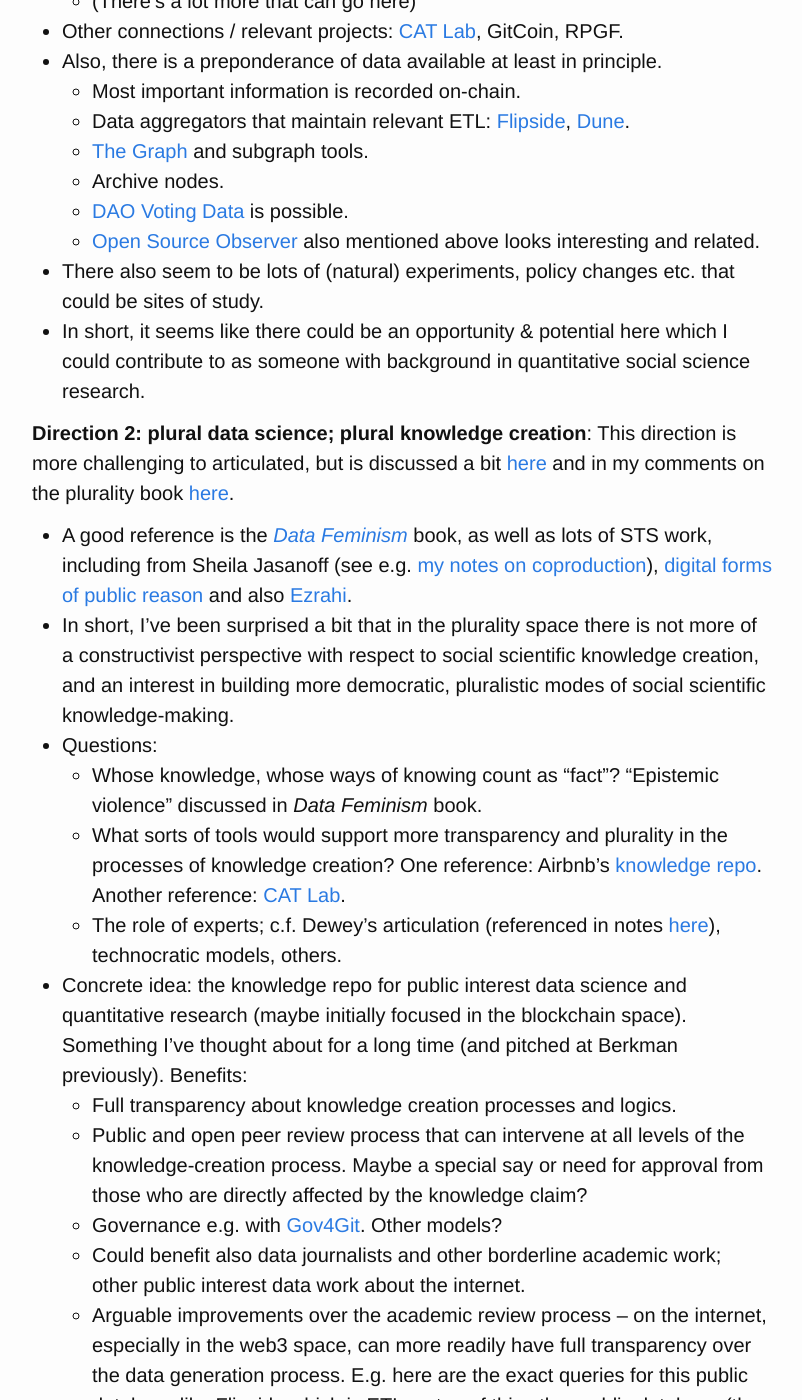
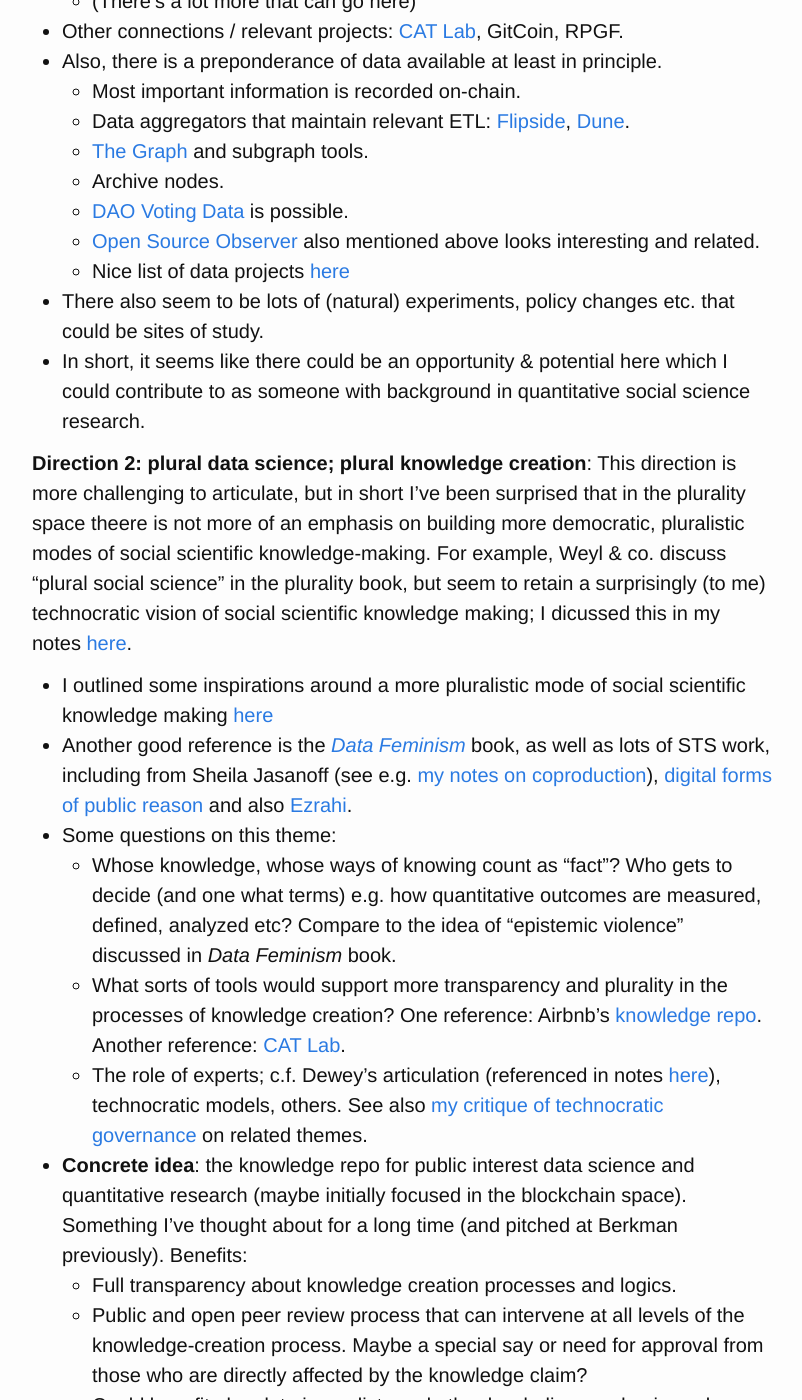
Before and after one commit to Fossj117/fossj117.github.io, a Jekyll site: the page built from _posts/2024-01-17-brainstorming-plurality-directions.md, in a window 1280 px wide and 1400 px high, scrolled down 1023 px. Shown: the whole window, without its empty margins (238-1040 px from the left). Built offline with Jekyll 4.4.1, drawn with Linux system fonts in a browser that asks for light colours; a script that is not in the unit is left out; some of the changed text lies outside the part shown.

Commit message:
tweaks to plurality directions

```diff
--- a/_posts/2024-01-17-brainstorming-plurality-directions.md
+++ b/_posts/2024-01-17-brainstorming-plurality-directions.md
@@ -29,22 +29,23 @@
     * Archive nodes.
     * [DAO Voting Data](https://github.com/kishorevasan/voting_games) is possible.
     * [Open Source Observer](https://www.opensource.observer/) also mentioned above looks interesting and related.
+    * Nice list of data projects [here](https://www.primodata.org/blockchain-data)
 * There also seem to be lots of (natural) experiments, policy changes etc. that could be sites of study.
 * In short, it seems like there could be an opportunity & potential here which I could contribute to as someone with background in quantitative social science research.
 
-**Direction 2: plural data science; plural knowledge creation**: This direction is more challenging to articulated, but is discussed a bit [here](https://jeffreyfossett.com/2023/10/25/brainstorm-on-plurality-and-quant-social-science.html) and in my comments on the plurality book [here](https://jeffreyfossett.com/2023/12/27/notes-on-plurality-book.html#section-3).
-* A good reference is the [*Data Feminism*](https://data-feminism.mitpress.mit.edu/) book, as well as lots of STS work, including from Sheila Jasanoff (see e.g. [my notes on coproduction](https://jeffreyfossett.com/2021/09/21/notes-on-coproduction.html)), [digital forms of public reason](https://jeffreyfossett.com/2020/02/20/sts-public-reason.html) and also [Ezrahi](https://www.amazon.com/Descent-Icarus-Transformation-Contemporary-Democracy/dp/067419828X).
-* In short, I've been surprised a bit that in the plurality space there is not more of a constructivist perspective with respect to social scientific knowledge creation, and an interest in building more democratic, pluralistic modes of social scientific knowledge-making.
-* Questions:
-    * Whose knowledge, whose ways of knowing count as "fact"? "Epistemic violence" discussed in *Data Feminism* book.
+**Direction 2: plural data science; plural knowledge creation**: This direction is more challenging to articulate, but in short I've been surprised that in the plurality space theere is not more of an emphasis on building  more democratic, pluralistic modes of social scientific knowledge-making. For example, Weyl & co. discuss "plural social science" in the plurality book, but seem to retain a surprisingly (to me) technocratic vision of social scientific knowledge making; I dicussed this in my notes [here](https://jeffreyfossett.com/2023/12/27/notes-on-plurality-book.html#section-3).
+* I outlined some inspirations around a more pluralistic mode of social scientific knowledge making [here](https://jeffreyfossett.com/2023/10/25/brainstorm-on-plurality-and-quant-social-science.html)
+* Another good reference is the [*Data Feminism*](https://data-feminism.mitpress.mit.edu/) book, as well as lots of STS work, including from Sheila Jasanoff (see e.g. [my notes on coproduction](https://jeffreyfossett.com/2021/09/21/notes-on-coproduction.html)), [digital forms of public reason](https://jeffreyfossett.com/2020/02/20/sts-public-reason.html) and also [Ezrahi](https://www.amazon.com/Descent-Icarus-Transformation-Contemporary-Democracy/dp/067419828X).
+* Some questions on this theme:
+    * Whose knowledge, whose ways of knowing count as "fact"? Who gets to decide (and one what terms) e.g. how quantitative outcomes are measured, defined, analyzed etc? Compare to the idea of "epistemic violence" discussed in *Data Feminism* book.
     * What sorts of tools would support more transparency and plurality in the processes of knowledge creation? One reference: Airbnb's [knowledge repo](https://medium.com/airbnb-engineering/scaling-knowledge-at-airbnb-875d73eff091). Another reference: [CAT Lab](https://citizensandtech.org/about-cat-lab/).
-    * The role of experts; c.f. Dewey's articulation (referenced in notes [here](https://jeffreyfossett.com/2023/12/27/notes-on-plurality-book.html#section-4)), technocratic models, others.
-* Concrete idea: the knowledge repo for public interest data science and quantitative research (maybe initially focused in the blockchain space). Something I've thought about for a long time (and pitched at Berkman previously). Benefits:
+    * The role of experts; c.f. Dewey's articulation (referenced in notes [here](https://jeffreyfossett.com/2023/12/27/notes-on-plurality-book.html#section-4)), technocratic models, others. See also [my critique of technocratic governance](https://jeffreyfossett.com/2021/04/21/technocratic-assumptions.html) on related themes.
+* **Concrete idea**: the knowledge repo for public interest data science and quantitative research (maybe initially focused in the blockchain space). Something I've thought about for a long time (and pitched at Berkman previously). Benefits:
     * Full transparency about knowledge creation processes and logics.
     * Public and open peer review process that can intervene at all levels of the knowledge-creation process. Maybe a special say or need for approval from those who are directly affected by the knowledge claim?
-    * Governance e.g. with [Gov4Git](https://github.com/gov4git/gov4git). Other models?
     * Could benefit also data journalists and other borderline academic work; other public interest data work about the internet.
     * Arguable improvements over the academic review process -- on the internet, especially in the web3 space, can more readily have full transparency over the data generation process. E.g. here are the exact queries for this public database like Flipside which is ETL on top of this other public database (the Ethereum blockchain).
+* Could be governed by a DAO or e.g. with something like [Gov4Git](https://github.com/gov4git/gov4git).
 
 More idiosyncratic ideas that I have been thinking about here:
 
```
